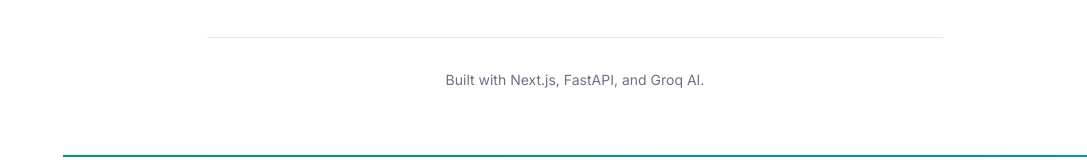
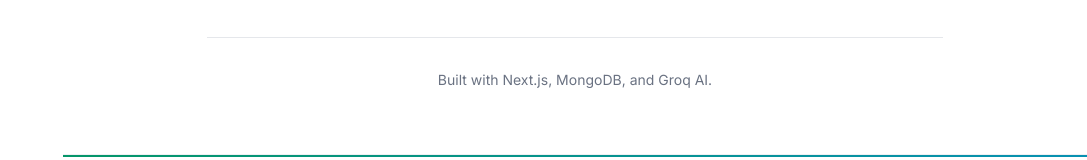
Before and after one commit to MuhammadGhyasAli/Maududi-s_Legacy, a Next.js app: page /about in a window 1280 px wide. Shown: the part 1520-1680 px from the top of the page, without its empty margins (193-1280 px from the left). Built offline with nearby package versions, Linux system fonts and the light colour scheme; a web font is replaced by a local one.

Commit message:
bump to v1.1.0, clean up PA references

```diff
--- a/package.json
+++ b/package.json
@@ -1,7 +1,7 @@
 {
   "name": "maududi-legacy",
   "private": true,
-  "version": "0.0.0",
+  "version": "1.1.0",
   "type": "module",
   "scripts": {
     "dev": "next dev -H 0.0.0.0 -p 3000",
--- a/src/app/about/page.tsx
+++ b/src/app/about/page.tsx
@@ -119,7 +119,7 @@ export default function AboutPage() {
       {/* Tech note — one line */}
       <section className="border-t border-gray-200 dark:border-gray-700 pt-8 text-center">
         <p className="text-sm text-gray-500 dark:text-gray-500">
-          Built with Next.js, FastAPI, and Groq AI.
+          Built with Next.js, MongoDB, and Groq AI.
         </p>
       </section>
     </main>
--- a/src/app/page.tsx
+++ b/src/app/page.tsx
@@ -51,7 +51,7 @@ export default function HomePage() {
           <p className="text-gray-500 dark:text-gray-400 text-sm mb-4 leading-relaxed">{error}</p>
           <p className="text-xs text-amber-600 dark:text-amber-400 font-medium bg-amber-50 dark:bg-amber-900/20
                         rounded-lg px-3 py-2 border border-amber-200/60 dark:border-amber-700/40">
-            Make sure the backend server is running on port 8000
+            Books are loaded directly from the server — no external backend needed
           </p>
         </div>
       </main>
--- a/src/components/Footer.tsx
+++ b/src/components/Footer.tsx
@@ -44,7 +44,7 @@ export default function Footer() {
             <div className="flex items-center gap-3 text-xs font-medium text-gray-500 dark:text-gray-400">
               <span className="inline-flex items-center gap-1.5 px-2.5 py-1 rounded-md bg-emerald-50 dark:bg-emerald-950/30 text-emerald-700 dark:text-emerald-300 border border-emerald-200/60 dark:border-emerald-900/40">
                 <span>📚</span>
-                <span>{bookCount || '73'} works</span>
+                <span>{bookCount || '77'} works</span>
               </span>
               <span className="inline-flex items-center gap-1.5 px-2.5 py-1 rounded-md bg-amber-50 dark:bg-amber-950/30 text-amber-700 dark:text-amber-300 border border-amber-200/60 dark:border-amber-900/40">
                 <span>📂</span>
```
